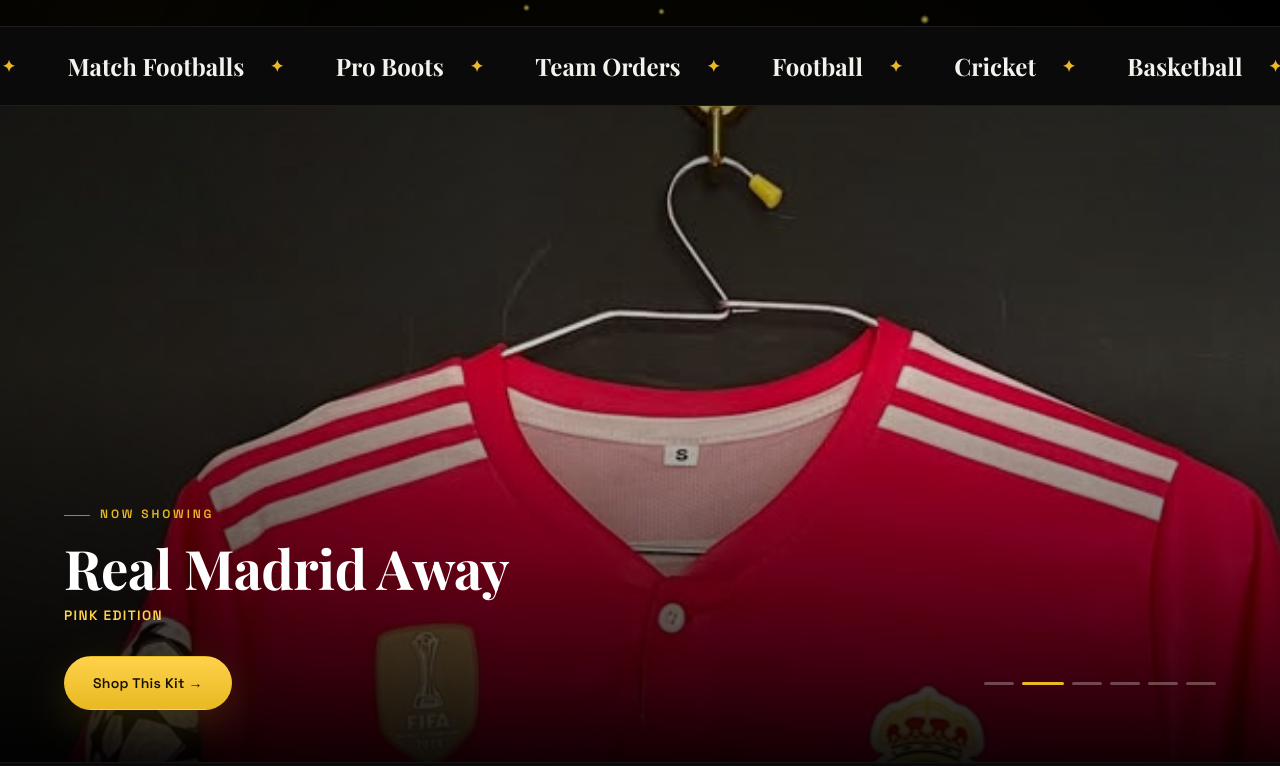
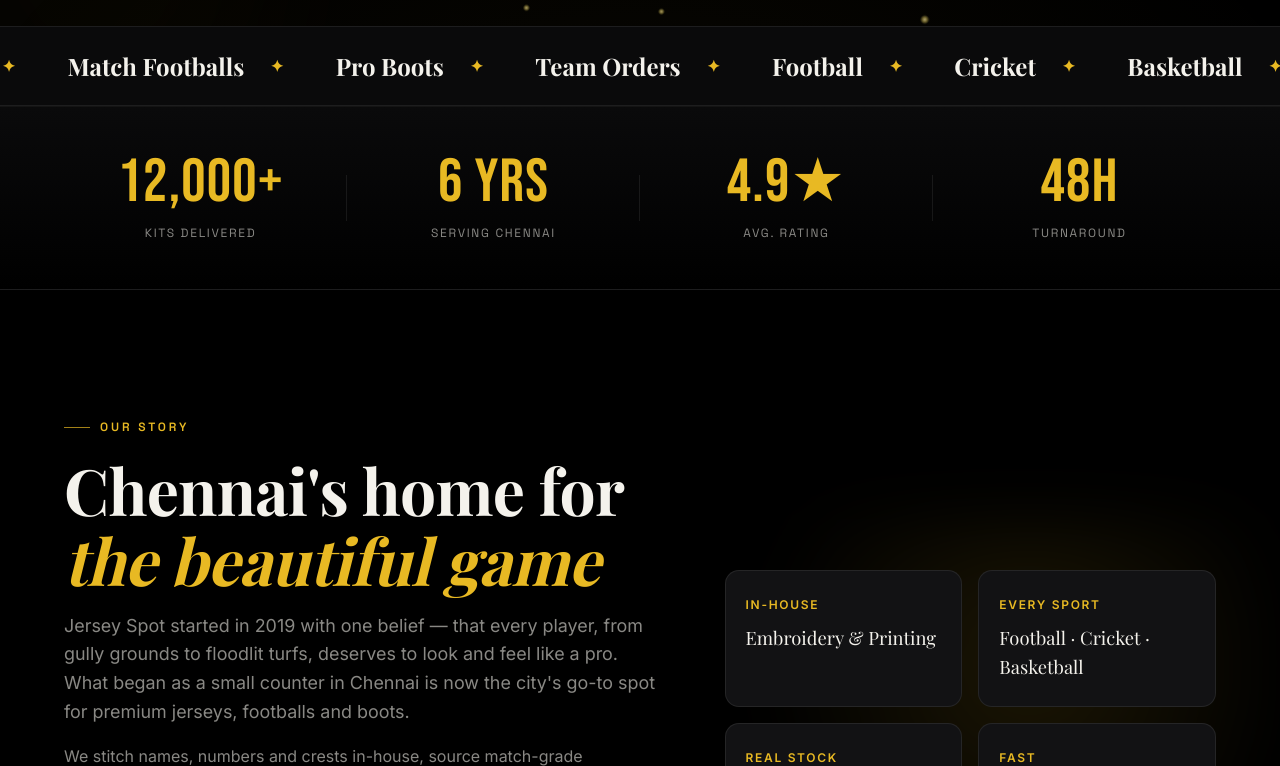
Before and after one commit to shriashwin007-cmd/jersey-spot, a React (Vite) app: page / in a window 1280 px wide. Shown: the part 774-1540 px from the top of the page. Built offline with nearby package versions, Linux system fonts and the light colour scheme.

Commit message:
Revert "Add cinematic Ken Burns slideshow (free alternative to Higgsfield video)"
This reverts commit af0904387874ae05ed1f38d7f7cb54ea13f671cd.

```diff
--- a/src/App.jsx
+++ b/src/App.jsx
@@ -5,7 +5,6 @@
 import Navbar from './components/Navbar';
 import Hero from './components/Hero';
 import Marquee from './components/Marquee';
-import CinematicShowcase from './components/CinematicShowcase';
 import StatsBand from './components/StatsBand';
 import BrandStory from './components/BrandStory';
 import WhatWeSell from './components/WhatWeSell';
@@ -64,7 +63,6 @@
       <main id="main">
         <Hero />
         <Marquee />
-        <CinematicShowcase />
         <StatsBand />
         <BrandStory />
         <WhatWeSell />
--- a/src/components/CinematicShowcase.jsx
+++ /dev/null
@@ -1,82 +0,0 @@
-import { useEffect, useRef, useState } from 'react';
-import { AnimatePresence, motion } from 'framer-motion';
-import { waLink } from '../config';
-
-// Slow Ken Burns zoom/pan + cross-fade across real shop photos — reads like
-// a cinematic video background, but it's pure CSS animation (no WAAPI risk,
-// no AI generation needed).
-const SLIDES = [
-  { img: '/shop/shop-1.jpg', name: 'England Away', tag: 'Retro Icon', msg: 'Hi! I want the England Away jersey.' },
-  { img: '/shop/shop-2.jpg', name: 'Real Madrid Away', tag: 'Pink Edition', msg: 'Hi! I want the Real Madrid pink away jersey.' },
-  { img: '/shop/shop-3.jpg', name: 'Portugal', tag: 'Black & Gold', msg: 'Hi! I want the Portugal black & gold jersey.' },
-  { img: '/shop/shop-4.jpg', name: 'Inter Miami', tag: 'Home Kit', msg: 'Hi! I want the Inter Miami home jersey.' },
-  { img: '/shop/shop-5.jpg', name: 'Argentina', tag: '3-Star Pride', msg: 'Hi! I want the Argentina 3-star jersey.' },
-  { img: '/shop/shop-6.jpg', name: 'Real Madrid', tag: 'Retro Blue', msg: 'Hi! I want the Real Madrid retro blue jersey.' },
-];
-const SLIDE_MS = 5200;
-
-export default function CinematicShowcase() {
-  const [active, setActive] = useState(0);
-  const sectionRef = useRef(null);
-
-  useEffect(() => {
-    let visible = true;
-    const io = new IntersectionObserver(([e]) => { visible = e.isIntersecting; }, { rootMargin: '0px' });
-    if (sectionRef.current) io.observe(sectionRef.current);
-
-    const t = setInterval(() => {
-      if (!visible || document.hidden) return;
-      setActive((a) => (a + 1) % SLIDES.length);
-    }, SLIDE_MS);
-
-    return () => { clearInterval(t); io.disconnect(); };
-  }, []);
-
-  const current = SLIDES[active];
-
-  return (
-    <section className="cine-section" ref={sectionRef} aria-label="Featured kits showcase">
-      {SLIDES.map((s, i) => (
-        <div key={s.img} className={`cine-slide${i === active ? ' active' : ''}`}>
-          {/* remount the img on becoming active so the CSS keyframe restarts from scale(1) */}
-          {i === active && <img src={s.img} alt={`${s.name} — ${s.tag}`} className="cine-kenburns" />}
-          {i !== active && <img src={s.img} alt="" aria-hidden />}
-        </div>
-      ))}
-
-      <div className="cine-overlay" aria-hidden />
-
-      <div className="container cine-content">
-        <span className="eyebrow">Now Showing</span>
-        <AnimatePresence mode="wait">
-          <motion.div
-            key={active}
-            initial={{ opacity: 0, y: 16 }}
-            animate={{ opacity: 1, y: 0 }}
-            exit={{ opacity: 0, y: -16 }}
-            transition={{ duration: 0.45, ease: [0.22, 1, 0.36, 1] }}
-          >
-            <h2 className="cine-name">{current.name}</h2>
-            <span className="cine-tag">{current.tag}</span>
-          </motion.div>
-        </AnimatePresence>
-
-        <div className="cine-row">
-          <a href={waLink(current.msg)} target="_blank" rel="noreferrer" className="btn btn-gold hoverable">
-            Shop This Kit →
-          </a>
-          <div className="cine-dots">
-            {SLIDES.map((s, i) => (
-              <button
-                key={s.img}
-                className={`cine-dot hoverable${i === active ? ' active' : ''}`}
-                onClick={() => setActive(i)}
-                aria-label={`Show ${s.name}`}
-              />
-            ))}
-          </div>
-        </div>
-      </div>
-    </section>
-  );
-}
--- a/src/styles.css
+++ b/src/styles.css
@@ -315,25 +315,3 @@
 .faq-a-wrap { overflow: hidden; }
 .faq-a { padding: 0 22px 22px; color: var(--text-muted); font-size: 0.95rem; line-height: 1.65; }
 @media (max-width: 820px) { .faq-grid { grid-template-columns: 1fr; gap: 34px; } .faq-head { position: static; } }
-
-/* ── Cinematic showcase (Ken Burns slideshow, pure CSS) ─── */
-.cine-section { position: relative; height: 82vh; min-height: 500px; max-height: 720px; overflow: hidden; background: #000; }
-.cine-slide { position: absolute; inset: 0; opacity: 0; transition: opacity 1.1s ease; z-index: 1; }
-.cine-slide.active { opacity: 1; z-index: 2; }
-.cine-slide img { width: 100%; height: 100%; object-fit: cover; display: block; transform-origin: 55% 45%; }
-.cine-kenburns { animation: cineZoom 6.2s linear forwards; }
-@keyframes cineZoom { from { transform: scale(1) translate(0, 0); } to { transform: scale(1.14) translate(-2%, -1.5%); } }
-.cine-overlay {
-  position: absolute; inset: 0; z-index: 3; pointer-events: none;
-  background:
-    linear-gradient(0deg, rgba(0,0,0,0.92) 0%, rgba(0,0,0,0.5) 32%, rgba(0,0,0,0.15) 60%, rgba(0,0,0,0.35) 100%),
-    linear-gradient(90deg, rgba(0,0,0,0.35) 0%, transparent 40%);
-}
-.cine-content { position: absolute; left: 0; right: 0; bottom: 0; z-index: 4; padding-bottom: 52px; }
-.cine-name { font-size: clamp(2rem, 4.6vw, 3.4rem); color: #fff; margin-top: 14px; }
-.cine-tag { display: inline-block; margin-top: 8px; font-family: var(--font-ui); font-size: 0.85rem; font-weight: 600; letter-spacing: 0.1em; text-transform: uppercase; color: var(--gold-bright); }
-.cine-row { display: flex; align-items: center; justify-content: space-between; gap: 20px; margin-top: 28px; flex-wrap: wrap; }
-.cine-dots { display: flex; gap: 8px; }
-.cine-dot { width: 30px; height: 3px; border-radius: 2px; background: rgba(255,255,255,0.28); border: none; transition: background 0.3s, width 0.3s; }
-.cine-dot.active { background: var(--gold); width: 42px; }
-@media (max-width: 720px) { .cine-section { height: 68vh; min-height: 420px; } .cine-row { flex-direction: column; align-items: flex-start; gap: 16px; } }
```
